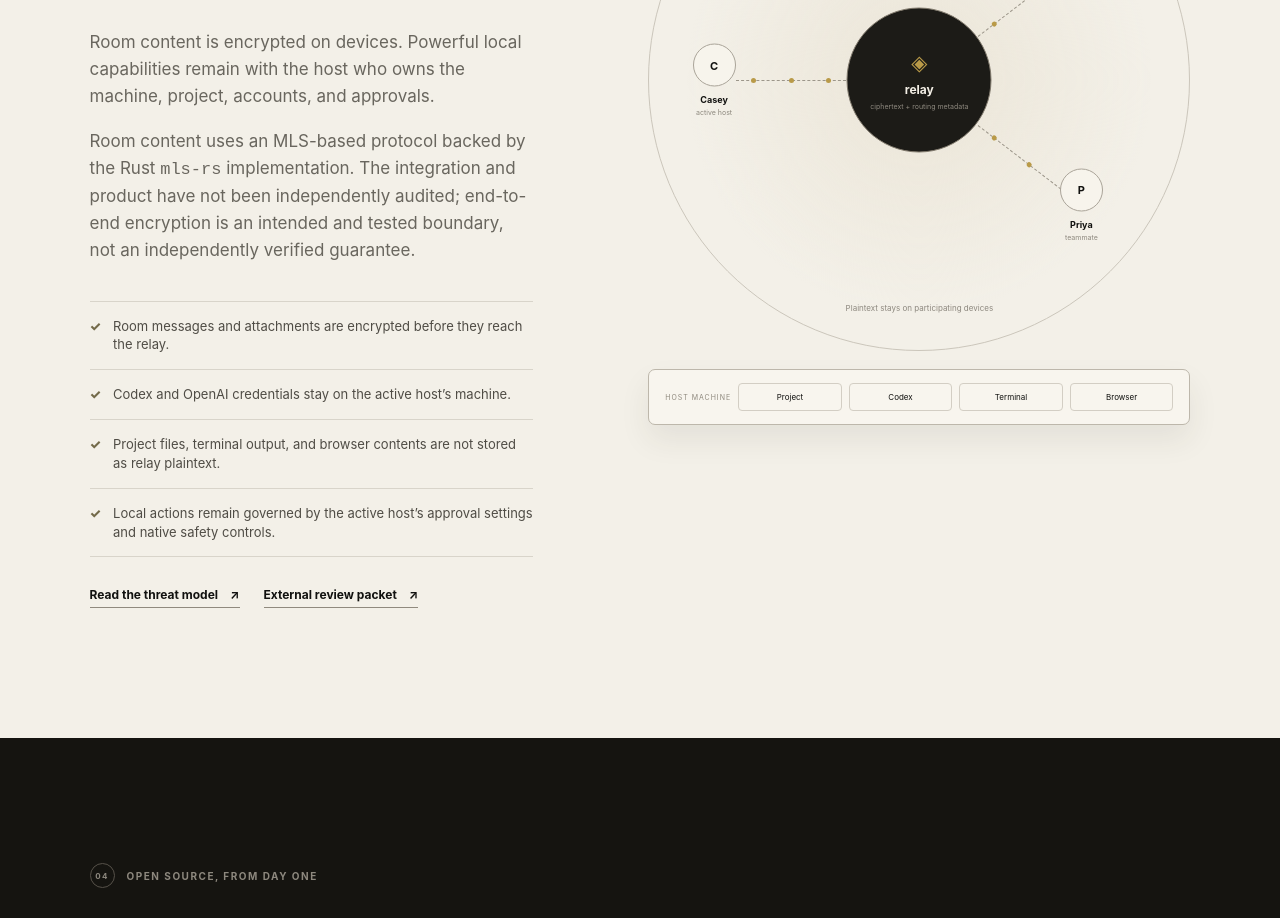
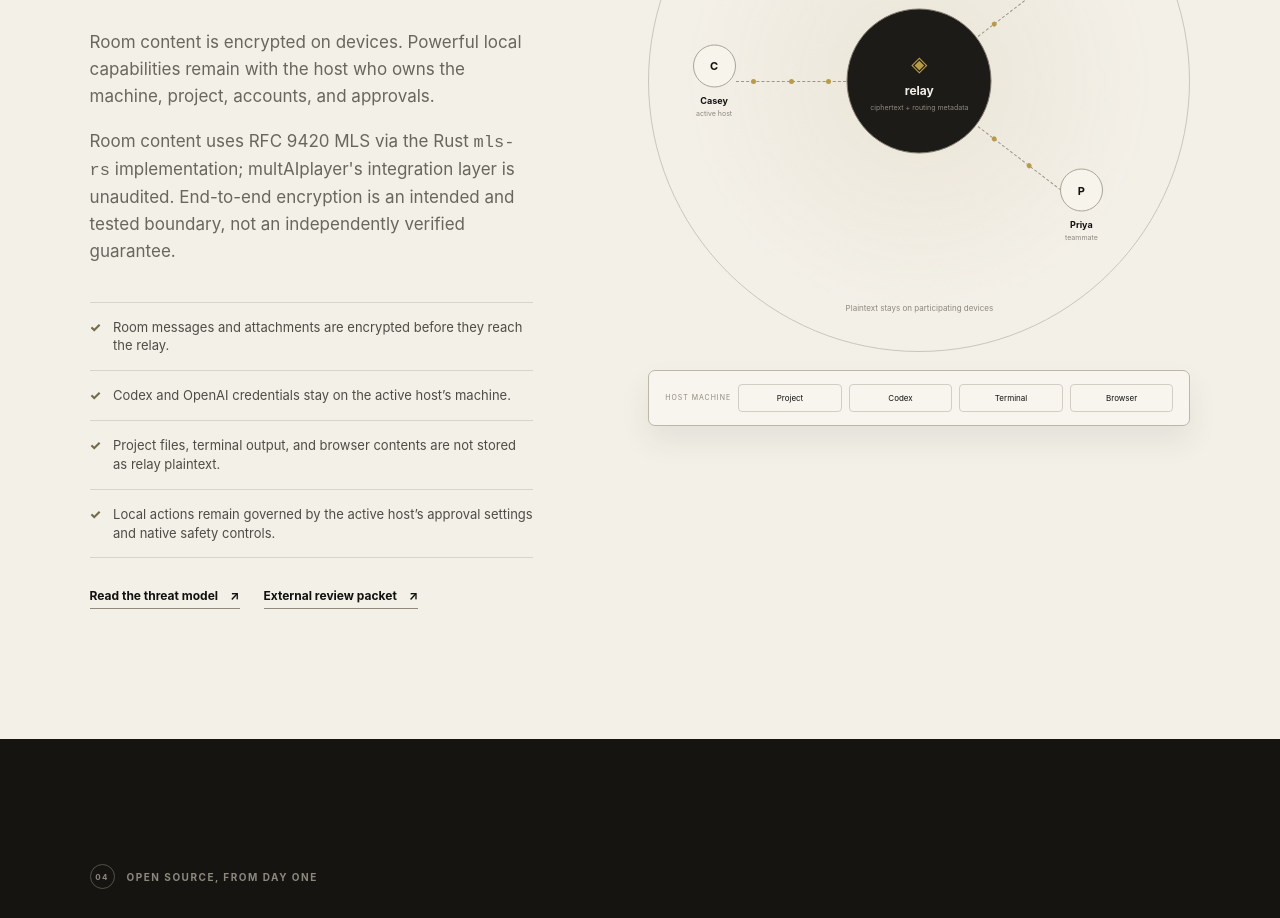
Before and after one commit to maddiedreese/multaiplayer-site, a Next.js app: page / in a window 1280 px wide. Shown: the part 3400-4318 px from the top of the page. Built offline with nearby package versions, Linux system fonts and the light colour scheme.

Commit message:
docs: clarify public MLS security boundaries (#9)

```diff
--- a/app/faq/page.tsx
+++ b/app/faq/page.tsx
@@ -35,7 +35,7 @@ const faqs = [
     category: "Trust and security",
     question: "How does room encryption work, and is it audited?",
     answer: <>
-      <p>Protocol v2 uses RFC 9420 Messaging Layer Security concepts through the Rust <code>mls-rs</code> implementation. Devices hold MLS state and secrets locally, publish MLS PrivateMessages through the relay, and use signed KeyPackages, Add commits, and Welcome messages for membership changes.</p>
+      <p>Protocol v2 uses RFC 9420 MLS via the Rust <code>mls-rs</code> implementation; multAIplayer&apos;s integration layer is unaudited. Devices hold MLS state and secrets locally, publish MLS PrivateMessages through the relay, and use signed KeyPackages, Add commits, and Welcome messages for membership changes.</p>
       <p>The relay routes and persists ciphertext plus the metadata needed for authorization, delivery, replay protection, limits, and operations. It does not receive MLS epoch secrets. Removing a member advances the group epoch so that the removed device cannot decrypt later messages, but it cannot erase content or keys the device already received.</p>
       <p>The multAIplayer integration and product have not been independently audited. Using a maintained MLS implementation reduces custom cryptographic surface but is not a blanket security guarantee. Protocol v2 is intentionally incompatible with legacy pre-v2 rooms and invitations. Read the <a href={`${docsUrl}/cryptography.md`}>cryptography architecture</a> and <a href={`${docsUrl}/threat-model.md`}>threat model</a>.</p>
     </>,
@@ -53,7 +53,7 @@ const faqs = [
         <li>Encrypted event types, sender and device identifiers, timestamps, key epochs, and ciphertext sizes</li>
         <li>Encrypted attachment blobs; plaintext filename, MIME type, size, and routing metadata; and operational counters</li>
       </ul>
-      <p>Your GitHub and device display identity, role, presence, and public device keys are visible to authorized teammates where the roster and room workflow require them. The relay is designed not to receive plaintext room messages, attachment contents, project paths or files, model configuration, file diffs, terminal output, browser contents, Codex credentials, OpenAI credentials, or MLS secrets. The native app keeps the GitHub token in macOS Keychain; the relay sees it once over TLS for identity verification and discards it.</p>
+      <p>Your GitHub and device display identity, role, presence, and public device keys are visible to authorized teammates where the roster and room workflow require them. The relay is designed not to receive plaintext room messages, attachment contents, project paths, model configuration, project files, file diffs, terminal output, browser contents, GitHub operation fields, Codex credentials, OpenAI credentials, or MLS secrets. GitHub access tokens remain in the native operating-system credential store; the relay observes a token only during sign-in identity verification and immediately discards it.</p>
       <p>This is an intended and tested architecture boundary, not an independently audited guarantee. The detailed inventory is in the <a href={`${docsUrl}/threat-model.md`}>threat model</a>.</p>
     </>,
   },
@@ -81,7 +81,7 @@ const faqs = [
     question: "Has the encryption been audited?",
     answer: <>
       <p>No. The cryptographic protocol and implementation have not received an independent professional security audit.</p>
-      <p>The repository includes documented protocol boundaries, canonical encodings, public test vectors, an independent Python vector verifier, property tests, mutation tests, malformed-input tests, key-rotation tests, invite-binding tests, downgrade rejection, and a public threat-model changelog. Those controls improve reviewability and catch regressions. They do not replace an independent audit.</p>
+      <p>The repository includes documented protocol boundaries, generated MLS lifecycle tests, RFC 9180 HPKE known-answer evidence, scheduled native and relay fuzzing, focused relay-authorization mutation testing, malformed-input and invite-binding tests, downgrade rejection, and public threat-model history. Those controls improve reviewability and catch regressions. They do not replace an independent audit.</p>
       <p>Cryptographers and protocol reviewers can start with the <a href={`${docsUrl}/external-review-packet.md`}>external review packet</a> and report findings through <a href={`${githubUrl}/security/advisories/new`}>private vulnerability reporting</a>.</p>
     </>,
   },
--- a/app/page.tsx
+++ b/app/page.tsx
@@ -174,7 +174,7 @@ export default function Home() {
           <div className="section-kicker"><span>03</span> Private by design</div>
           <h2>Your relay moves the room.<br />It doesn’t read the work.</h2>
           <p>Room content is encrypted on devices. Powerful local capabilities remain with the host who owns the machine, project, accounts, and approvals.</p>
-          <p>Room content uses an MLS-based protocol backed by the Rust <code>mls-rs</code> implementation. The integration and product have not been independently audited; end-to-end encryption is an intended and tested boundary, not an independently verified guarantee.</p>
+          <p>Room content uses RFC 9420 MLS via the Rust <code>mls-rs</code> implementation; multAIplayer&apos;s integration layer is unaudited. End-to-end encryption is an intended and tested boundary, not an independently verified guarantee.</p>
           <ul>
             {trustItems.map((item) => <li key={item}><span>✓</span>{item}</li>)}
           </ul>
```
